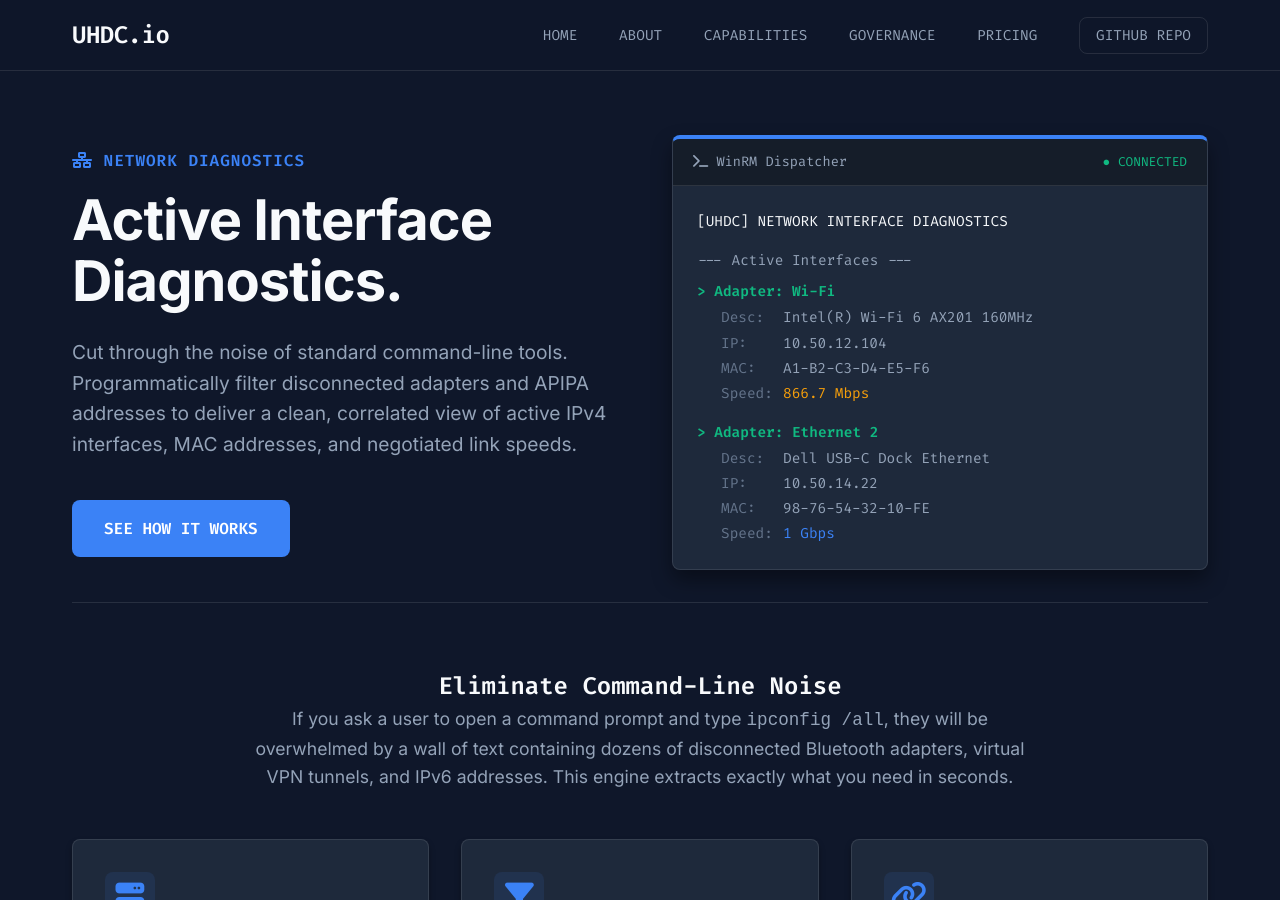
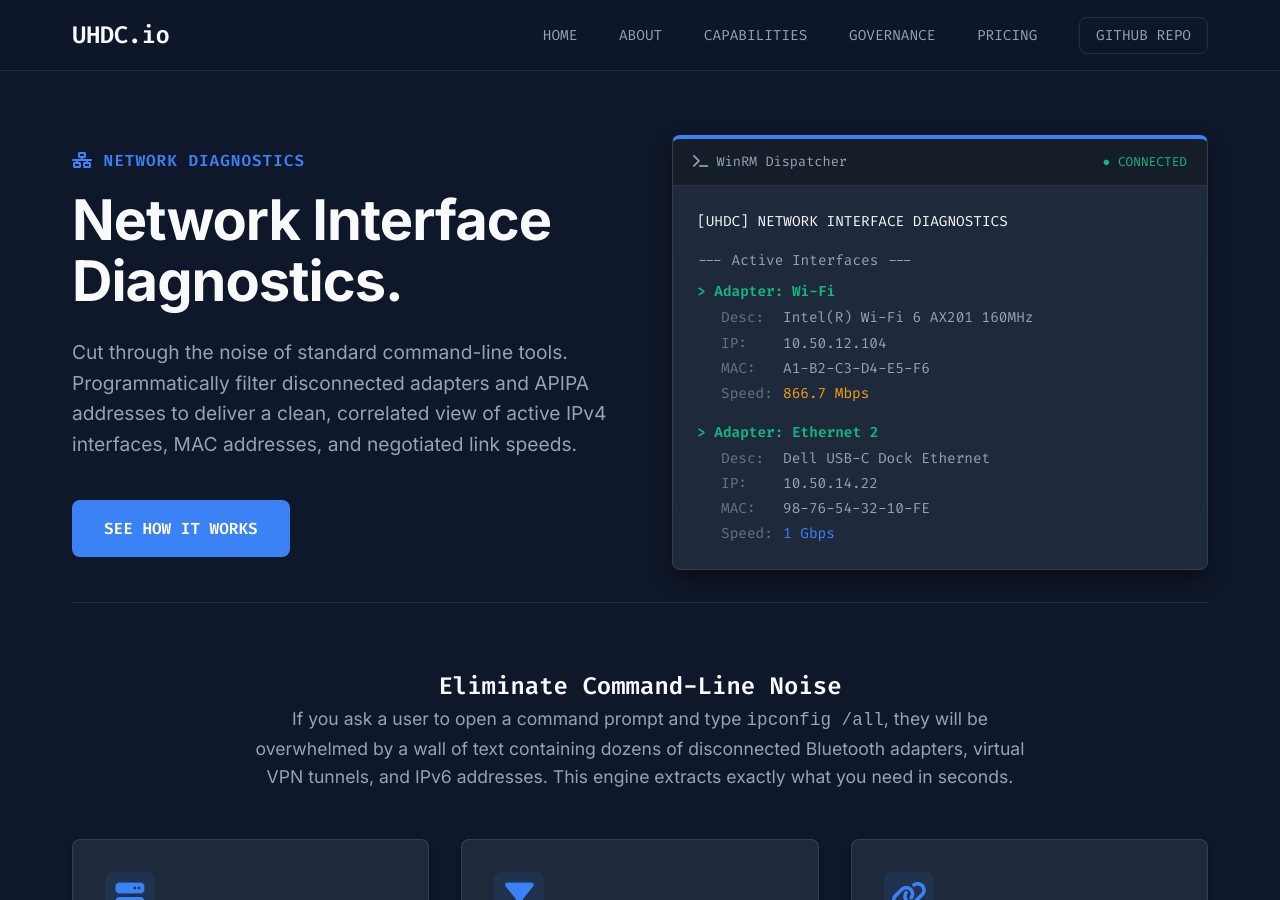
Before and after one commit to BobbyBurnsy/UHDC.io, a Jekyll site: the page built from network-interface-diagnostics.html, in a window 1280 px wide and 900 px high. Built offline with Jekyll 4.4.1, drawn with Linux system fonts in a browser that asks for light colours.

Commit message:
Update and rename active-interface-diagnostics.html to network-interface-diagnostics.html

```diff
--- a/active-interface-diagnostics.html
+++ b/network-interface-diagnostics.html
@@ -1,6 +1,6 @@
 ---
 layout: default
-title: "Active Interface Diagnostics"
+title: "Network Interface Diagnostics"
 ---
 
 <!-- HERO SECTION -->
@@ -10,7 +10,7 @@ title: "Active Interface Diagnostics"
             <i class="fa-solid fa-network-wired"></i> NETWORK DIAGNOSTICS
         </div>
         <h1 style="font-size: 3.5rem; line-height: 1.1; margin-bottom: 1.5rem; letter-spacing: -1px;">
-            Active Interface Diagnostics.
+            Network Interface Diagnostics.
         </h1>
         <p style="color: var(--text-secondary); font-size: 1.2rem; margin-bottom: 2.5rem;">
             Cut through the noise of standard command-line tools. Programmatically filter disconnected adapters and APIPA addresses to deliver a clean, correlated view of active IPv4 interfaces, MAC addresses, and negotiated link speeds.
```
